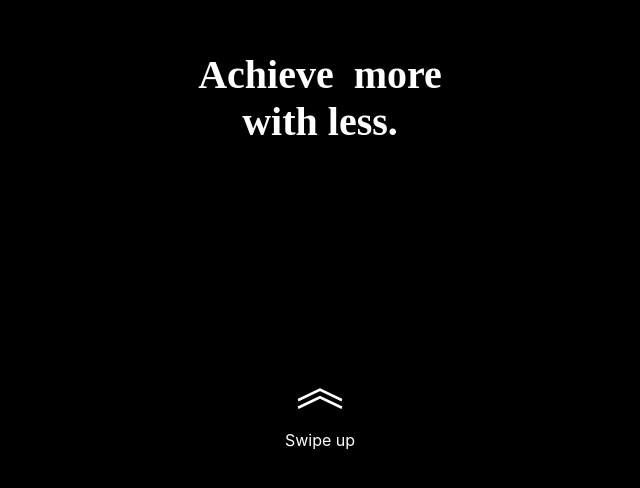
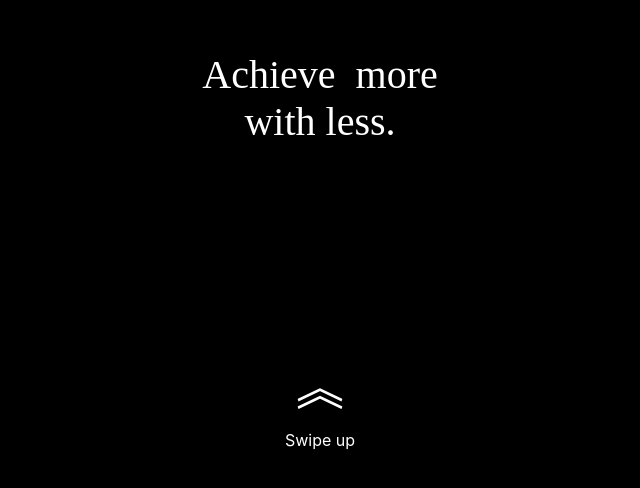
Before and after one commit to pzoghbi/pzoghbi.github.io, a React (Create React App) app: page / in a window 1280 px wide. Shown: the part 302-790 px from the top of the page, without its empty margins (320-960 px from the left). Built offline with nearby package versions, Linux system fonts and the light colour scheme; a web font is replaced by a local one.

Commit message:
removed old logo, add wreath to project folder

```diff
--- a/src/App.css
+++ b/src/App.css
@@ -19,7 +19,6 @@ html, .App {
 
 .Slide {
     text-align: center;
-    font-weight: 550;
     font-size: 2.5em;
     height: 100%;
     display: flex;
--- a/src/App.jsx
+++ b/src/App.jsx
@@ -1,4 +1,3 @@
-import logo from './logo.svg';
 import './App.css';
 import { useEffect } from 'react';
 
```
Also changed, not shown: src/svg/wreath-left.svg (added), src/svg/wreath-right.svg (added).
